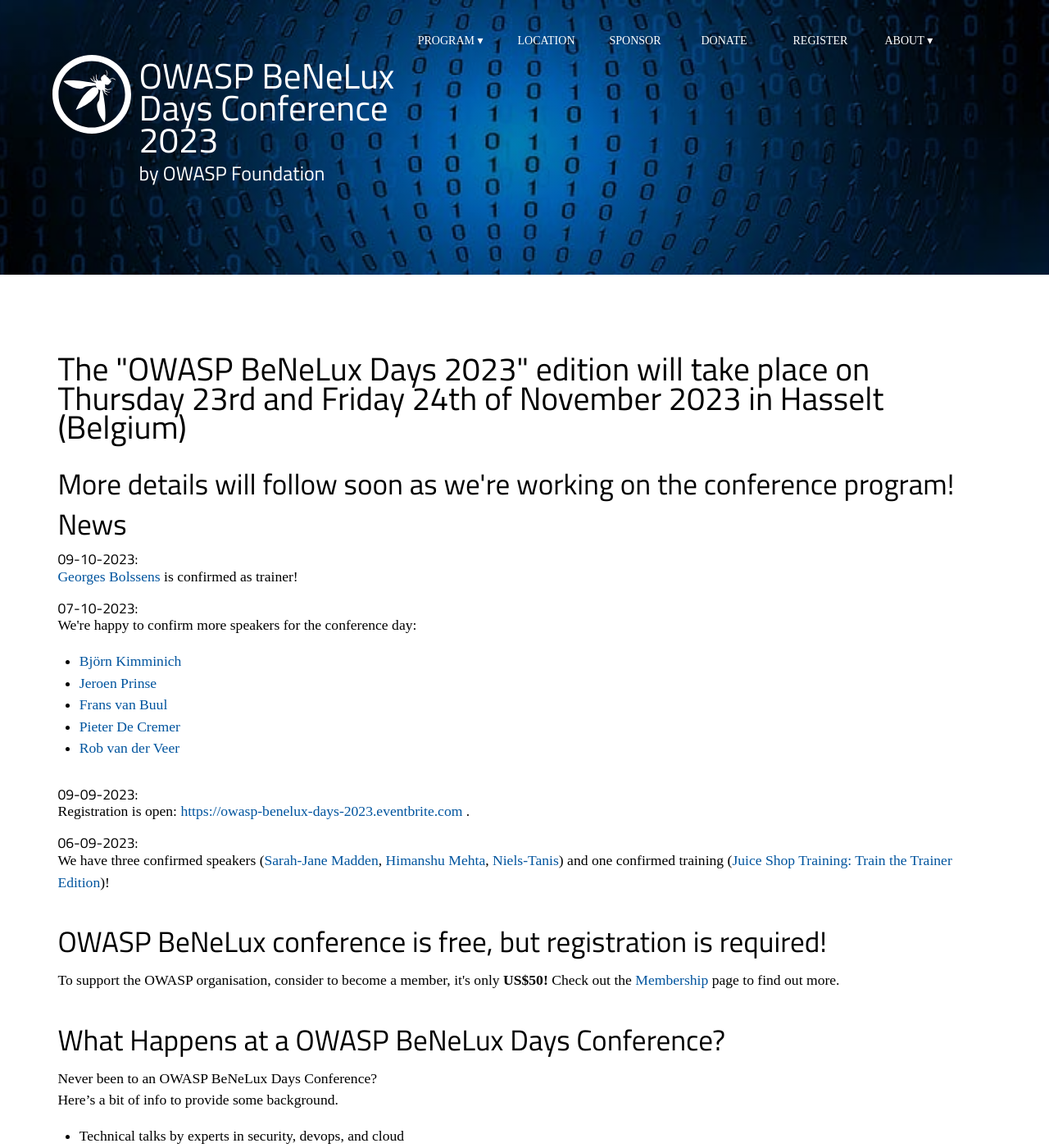
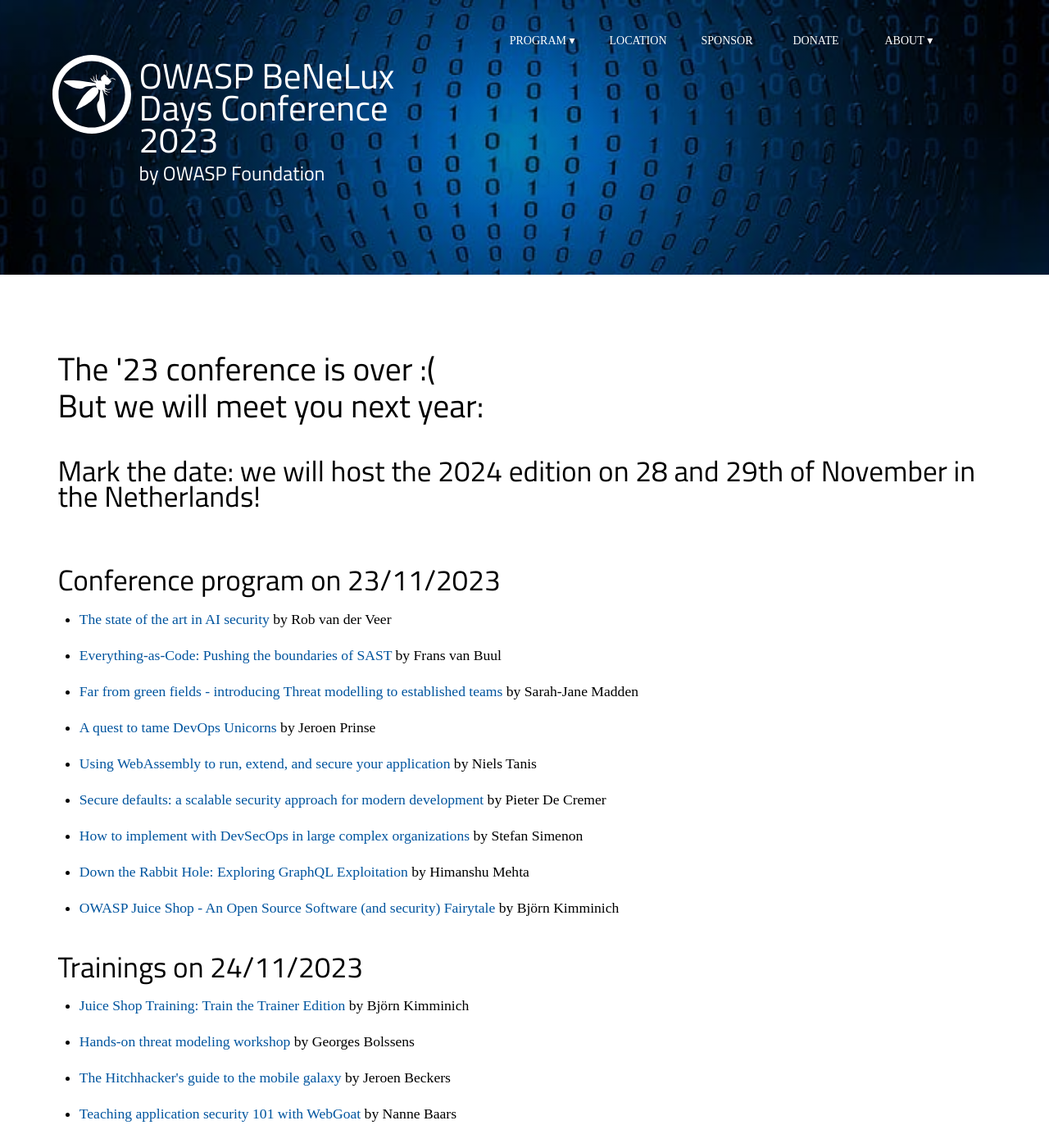
Before and after one commit to dm-17/Owasp-BeNeLux-Days-2023, a Jekyll site: the page built from index.html, in a window 1280 px wide and 1400 px high. Shown: the whole window at 82% size. Built offline with Jekyll 4.4.1, drawn with Linux system fonts in a browser that asks for light colours; some web fonts are replaced.

Commit message:
conference over message, drop register button

```diff
--- a/_data/menus.yml
+++ b/_data/menus.yml
@@ -12,8 +12,8 @@
   url  : sponsor/
 - title: Donate
   url  : donate/
-- title: Register
-  url  : https://owasp-benelux-days-2023.eventbrite.com//
+#- title: Register
+#  url  : https://owasp-benelux-days-2023.eventbrite.com//
 - title: About
   items:
   - title: About OWASP
--- a/index.html
+++ b/index.html
@@ -6,17 +6,37 @@
 <section class="punch">
 
 <br><br>
-<h1>The "OWASP BeNeLux Days 2023" edition will take place on Thursday 23rd and Friday 24th of November 2023 in Hasselt (Belgium)</h1>
+<h1>The '23 conference is over :(</h1>
+<h1>But we will meet you next year:<br><br>
+<h2>Mark the date: we will host the 2024 edition on 28 and 29th of November in the Netherlands!</h2>
 <br>
-<h2>More details will follow soon as we're working on the conference program!</h2>
+<br>
 
-<h2>News</h2>
-{% for news in site.data.news %}
-  {% if news.display %}
-  <h5>{{news.date}}:</h5>
-  <p>{{news.text}}</p>
-  {% endif %}
-{% endfor %}
+{% if site.data.conference[0].title %}
+<h2>Conference program on 23/11/2023</h2>
+	{% assign speakers = site.data.conference | sort: 'time' %}
+	{% for speaker in speakers %}
+	{% if speaker.display %}
+	  <ul>
+		<li><a href="/program/conference#{{speaker.name | replace: " ","-"}}">{{speaker.title}}</a> by {{speaker.name}}</li>
+	  </ul>
+	{% endif %}
+	{% endfor %}
+
+{% endif %}
+<br>
+{% if site.data.training[0].name %}
+<h2>Trainings on 24/11/2023</h2>
+	{% assign trainings = site.data.training | sort: 'time' %}
+	{% for training in trainings %}
+	{% if training.display %}
+	  <ul>
+		<li><a href="/program/training#{{training.name | replace: " ","-"}}">{{training.title}}</a> by {{training.name}}{% if training.name2 %} and {{training.name2}}{% endif %}</li>
+	  </ul>
+	{% endif %}
+	{% endfor %}
+	</table>
+{% endif %}
 <br>
 
 
```
Also changed, not shown: _data/conference.yml (+0 -19 lines).
